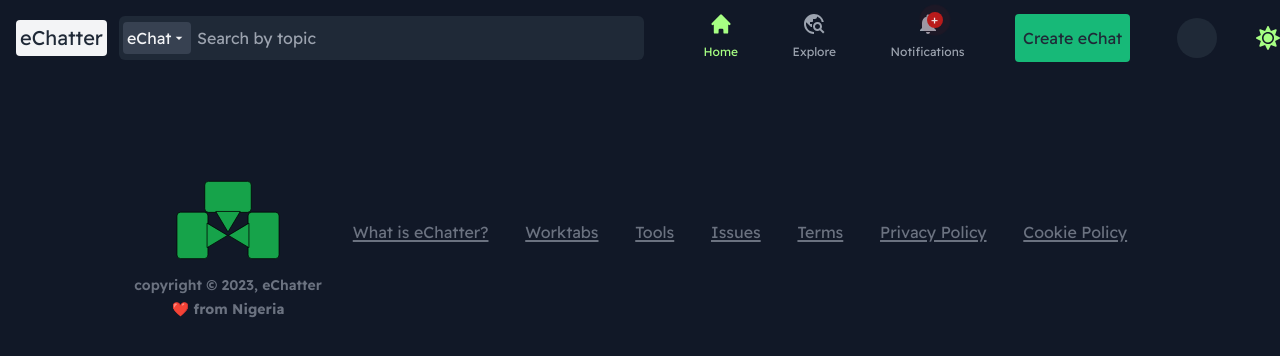
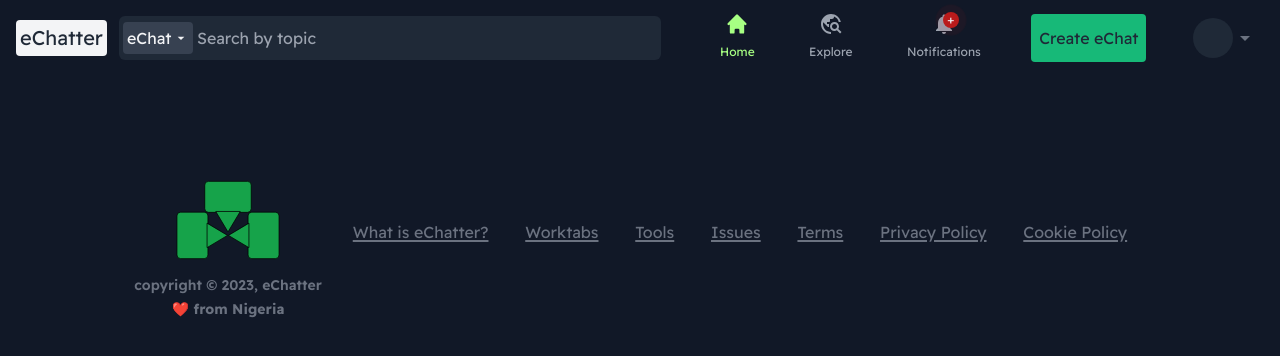
Before and after one commit to naijadeveloper/eChatter, a Next.js app: page /feed in a window 1280 px wide. Shown: the top 356 px of the page. Built offline with nearby package versions, Linux system fonts and the light colour scheme.

Commit message:
Done with the desktop view of the header.

```diff
--- a/src/pages/feed/index.tsx
+++ b/src/pages/feed/index.tsx
@@ -18,6 +18,9 @@ const ThemeSwitch = dynamic(() => import("@/components/ThemeSwitch"), {
 export default function userFeeds() {
   const [openSearchDropDown, setOpenSearchDropDown] = useState<boolean>(false);
   const [searchDropDown, setSearchDropDown] = useState<string>("eChat");
+
+  const [openDashboardDropDown, setOpenDashboardDropDown] =
+    useState<boolean>(false);
 
   function handleSetSearchDropDown(value: string) {
     setSearchDropDown(value);
@@ -47,7 +50,7 @@ export default function userFeeds() {
             <div className="absolute left-1 top-[6px] peer-focus:top-[5px]">
               <p
                 onClick={() => setOpenSearchDropDown(!openSearchDropDown)}
-                className="flex w-fit cursor-pointer items-center justify-between rounded bg-gray-400 p-1 dark:bg-gray-700"
+                className="flex w-fit cursor-pointer items-center gap-[2px] rounded bg-gray-400 p-1 dark:bg-gray-700"
               >
                 {searchDropDown}
                 {openSearchDropDown ? <MdArrowDropUp /> : <MdArrowDropDown />}
@@ -80,7 +83,7 @@ export default function userFeeds() {
           </form>
         </div>
 
-        <div className="flex w-[90%] items-center justify-around px-4 py-3 text-2xl">
+        <div className="flex w-[90%] items-center justify-around py-3 pl-4 pr-0 text-2xl">
           <div className="group relative flex cursor-pointer flex-col items-center gap-1 text-maingreen-300 dark:text-maingreen-100">
             <HiHome />
             <span className="rounded p-1 text-xs">Home</span>
@@ -111,9 +114,66 @@ export default function userFeeds() {
             Create eChat
           </div>
 
-          <div className="h-10 w-10 cursor-pointer rounded-[100%] border-2 border-transparent bg-gray-300 dark:bg-gray-800"></div>
+          <div className="relative">
+            {/* conversations, logout, signed in as mmejuenoch-gmail, dashboard, settings, admin, sponsorship,  */}
+            <div
+              onClick={() => setOpenDashboardDropDown(!openDashboardDropDown)}
+              className="flex items-center justify-center text-gray-500"
+            >
+              <div className="h-10 w-10 cursor-pointer rounded-[100%] border-2 border-transparent bg-gray-300 hover:border-gray-500 dark:bg-gray-800"></div>
+
+              {openDashboardDropDown ? <MdArrowDropUp /> : <MdArrowDropDown />}
+            </div>
+
+            <div
+              className={`${
+                !openDashboardDropDown && "hidden"
+              } absolute -right-5 top-9 w-52 rounded bg-gray-300 p-2 text-base drop-shadow-[0px_1px_2px_rgb(54,_54,_54)] dark:bg-gray-800 dark:drop-shadow-[0px_1px_2px_#030712]`}
+            >
+              <div className="mb-2 flex flex-col items-start justify-center border-b border-gray-500 p-2">
+                <span>Logged in as</span>
+                <span className="text-maingreen-300 dark:text-maingreen-100">
+                  mmejuenoch-gmail
+                </span>
+              </div>
+
+              <p
+                className={`cursor-pointer rounded p-1 px-2 hover:bg-gray-400 dark:hover:bg-gray-700`}
+              >
+                Dashboard
+              </p>
+
+              <p className={`cursor-pointer rounded p-1 px-2 text-gray-500`}>
+                Admin<span className="text-[10px]"> (coming soon)</span>
+              </p>
+
+              <p className={`cursor-pointer rounded p-1 px-2 text-gray-500`}>
+                Convos<span className="text-[10px]"> (coming soon)</span>
+              </p>
+
+              <p className={`cursor-pointer rounded p-1 px-2 text-gray-500`}>
+                Communities<span className="text-[10px]"> (coming soon)</span>
+              </p>
+
+              <p className={`cursor-pointer rounded p-1 px-2 text-gray-500`}>
+                Sponsorship<span className="text-[10px]"> (coming soon)</span>
+              </p>
+
+              <p
+                className={`cursor-pointer rounded p-1 px-2 hover:bg-gray-400 dark:hover:bg-gray-700`}
+              >
+                Settings
+              </p>
+
+              <div className="mt-2 border-t border-gray-500">
+                <p className="my-2 cursor-pointer rounded p-1 px-2 hover:bg-gray-400 dark:hover:bg-gray-700">
+                  Log out
+                </p>
+              </div>
+            </div>
+          </div>
         </div>
-        <ThemeSwitch />
+        {/* <ThemeSwitch /> */}
       </header>
 
       <section className="my-5 mt-14"></section>
--- a/src/styles/globals.css
+++ b/src/styles/globals.css
@@ -14,6 +14,7 @@
     border-bottom-width: 3px;
   }
 
+  /* */
   [data-theme="light"] *::-webkit-scrollbar-track {
     @apply bg-gray-100 py-1;
   }
@@ -21,6 +22,7 @@
     border: 1px solid #f3f4f6;
   }
 
+  /* */
   [data-theme="dark"] *::-webkit-scrollbar-track {
     background: #111827;
   }
@@ -28,13 +30,22 @@
     border: 1px solid #111827;
   }
 
-  *::-moz-selection {
+  /* */
+  [data-theme="dark"] *::-moz-selection {
     /* Code for Firefox */
     @apply bg-maingreen-200 text-gray-800;
   }
+  [data-theme="dark"] *::selection {
+    @apply bg-maingreen-200 text-gray-800;
+  }
 
-  *::selection {
-    @apply bg-maingreen-200 text-gray-800;
+  /* */
+  [data-theme="light"] *::-moz-selection {
+    /* Code for Firefox */
+    @apply bg-maingreen-300 text-gray-100;
+  }
+  [data-theme="light"] *::selection {
+    @apply bg-maingreen-300 text-gray-100;
   }
 }
 
```
